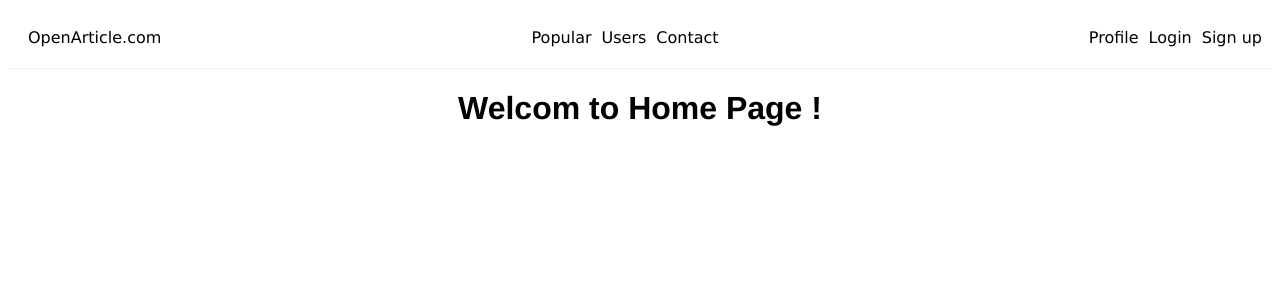
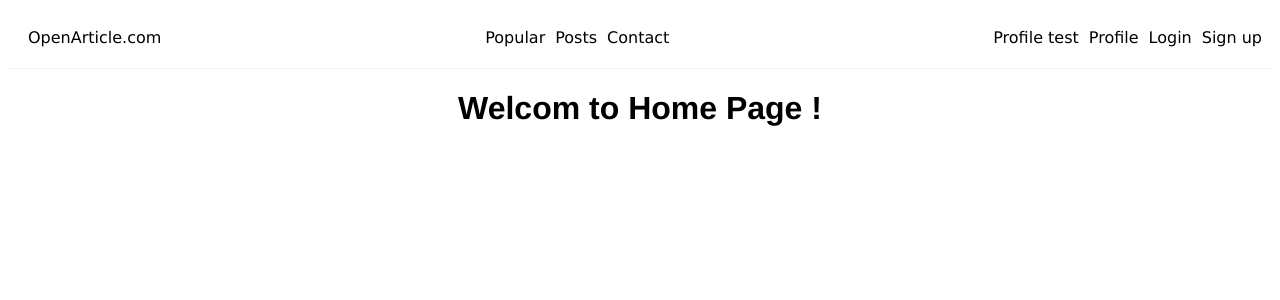
Before and after one commit to ahmettzorlutuna/open-article, a Vue app in the folder frontend/: page / in a window 1280 px wide. Shown: the top 300 px of the page. Built offline with nearby package versions, Linux system fonts and the light colour scheme; no server answers.

Commit message:
profile test item added for one user

```diff
--- a/frontend/src/components/NavBar.vue
+++ b/frontend/src/components/NavBar.vue
@@ -5,9 +5,10 @@
         <li><router-link to="/">OpenArticle.com</router-link></li>
       </div>
       <li><router-link to="/popular">Popular</router-link></li>
-      <li><router-link to="/users">Users</router-link></li>
+      <li><router-link to="/users">Posts</router-link></li>
       <li><a href="">Contact</a></li>
       <div class="items-right">
+        <li><router-link to="/users/profile/659d9fab11ab288893ff7c9e">Profile test</router-link></li>
         <li><a href="">Profile</a></li>
         <li><a href="">Login</a></li>
         <li><a href="">Sign up</a></li>
```
